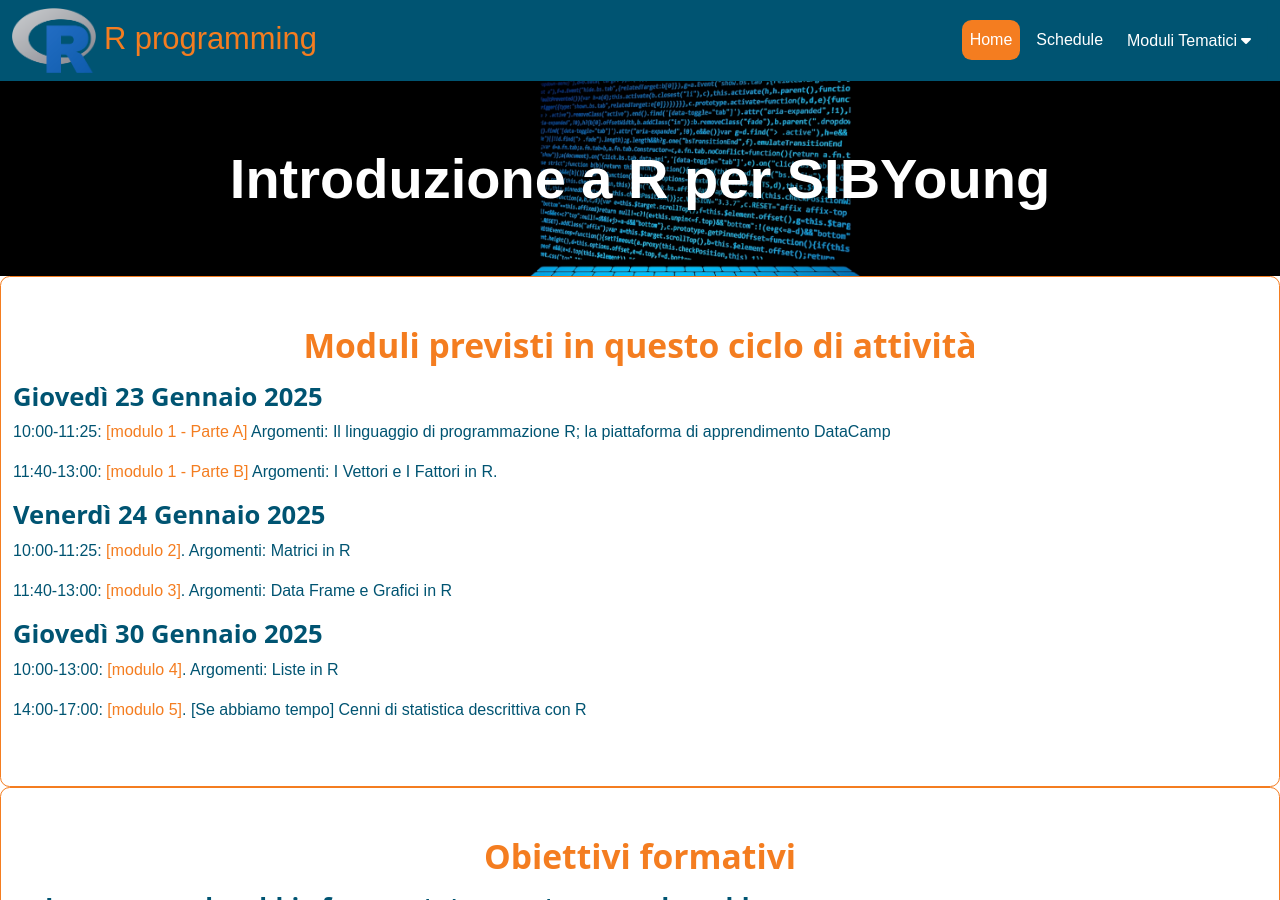
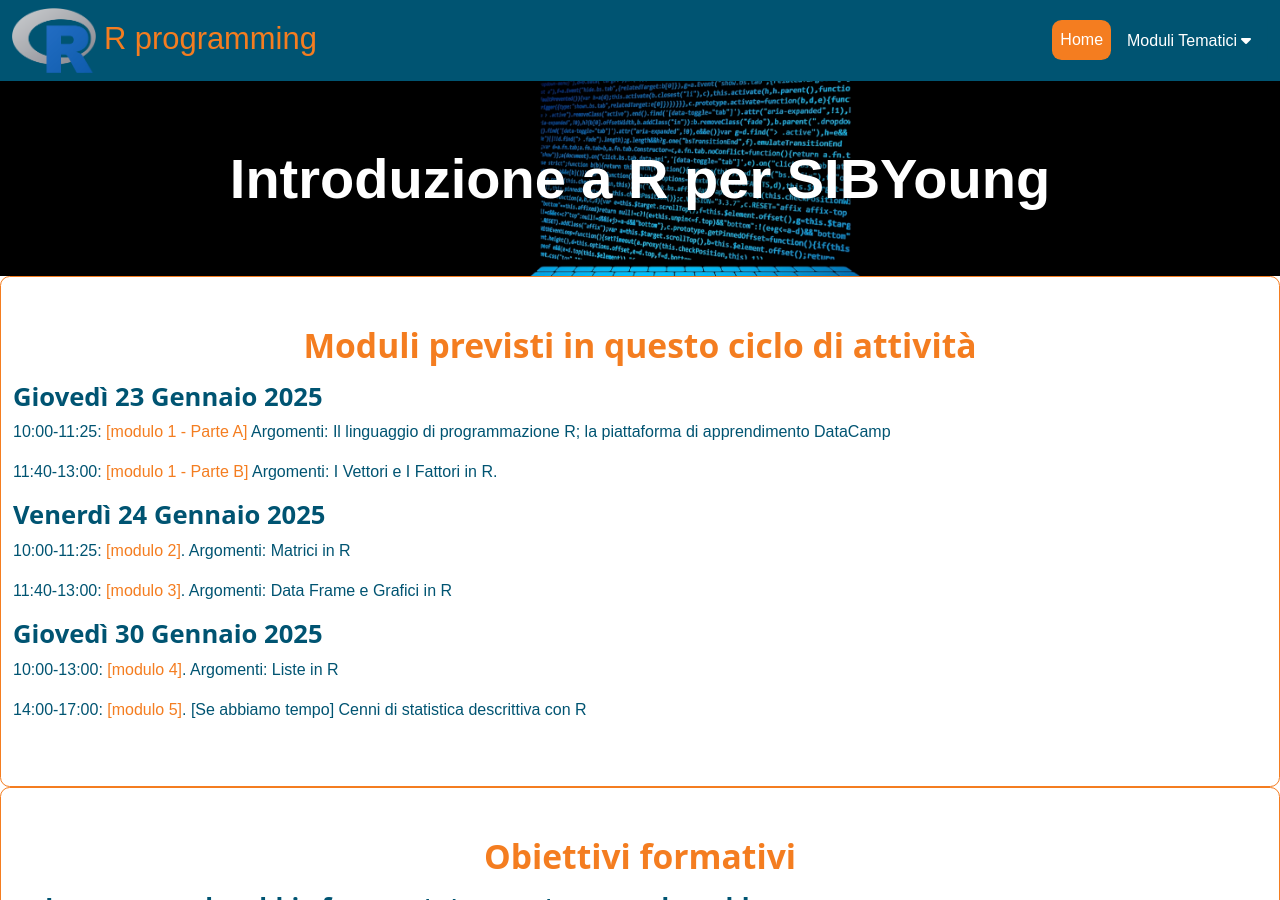
Before and after one commit to maghetta/Corso-R-livello-base__BBC, a Jekyll site: the page built from index.html, in a window 1280 px wide and 900 px high. Built offline with Jekyll 4.4.1, drawn with Linux system fonts in a browser that asks for light colours.

Commit message:
Update topnav.yml

```diff
--- a/_data/topnav.yml
+++ b/_data/topnav.yml
@@ -3,12 +3,8 @@
 subitems:
 - title: Home
   url: /index
-- title: Schedule
-  url: /schedule
 - title: Moduli Tematici
   subitems:
-    - title: Perché programmare?
-      url: /programmare
     - title: Premessa - prima di iniziare
       url: /premessa
     - title: Modulo 1
```
